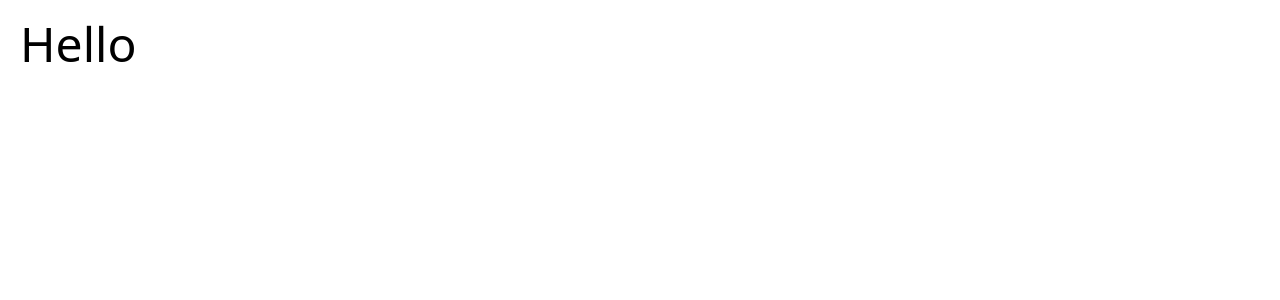
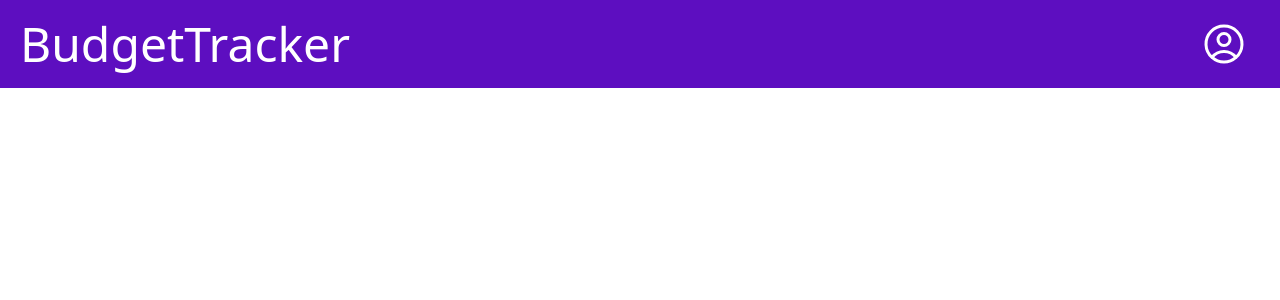
Before and after one commit to LisZLisowni2/budget-tracker, a React (Vite) app in the folder frontend/: page / in a window 1280 px wide. Shown: the top 300 px of the page. Built offline with nearby package versions, Linux system fonts and the light colour scheme.

Commit message:
Update style of Header.tsx

```diff
--- a/frontend/src/components/Header/Header.tsx
+++ b/frontend/src/components/Header/Header.tsx
@@ -1,7 +1,12 @@
 export default function Header() {
     return (
-        <div className="h-32 p-5">
-            <h1 className="sm:text-5xl">Hello</h1>
+        <div className="h-auto text-white p-5 flex justify-between bg-violet-800">
+            <h1 className="text-2xl md:text-3xl lg:text-5xl">BudgetTracker</h1>
+            <div className="flex justify-center *:mx-3">
+            <svg xmlns="http://www.w3.org/2000/svg" fill="none" viewBox="0 0 24 24" strokeWidth={1.5} stroke="currentColor" className="size-8 lg:size-12">
+            <path strokeLinecap="round" strokeLinejoin="round" d="M17.982 18.725A7.488 7.488 0 0 0 12 15.75a7.488 7.488 0 0 0-5.982 2.975m11.963 0a9 9 0 1 0-11.963 0m11.963 0A8.966 8.966 0 0 1 12 21a8.966 8.966 0 0 1-5.982-2.275M15 9.75a3 3 0 1 1-6 0 3 3 0 0 1 6 0Z" />
+            </svg>
+            </div>
         </div>
     )
 }
```
